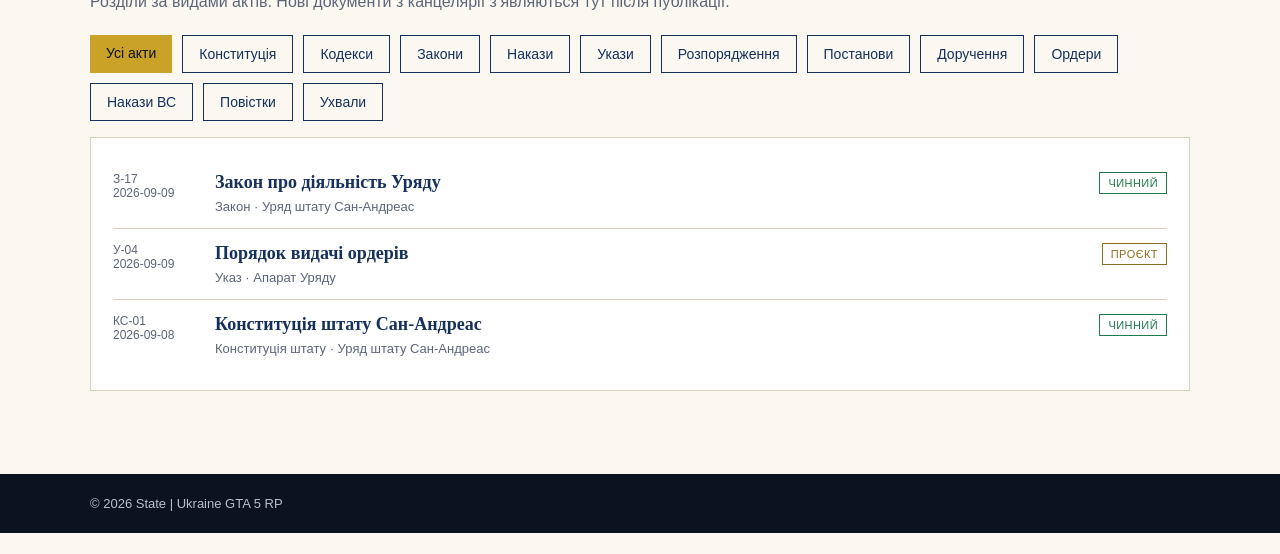
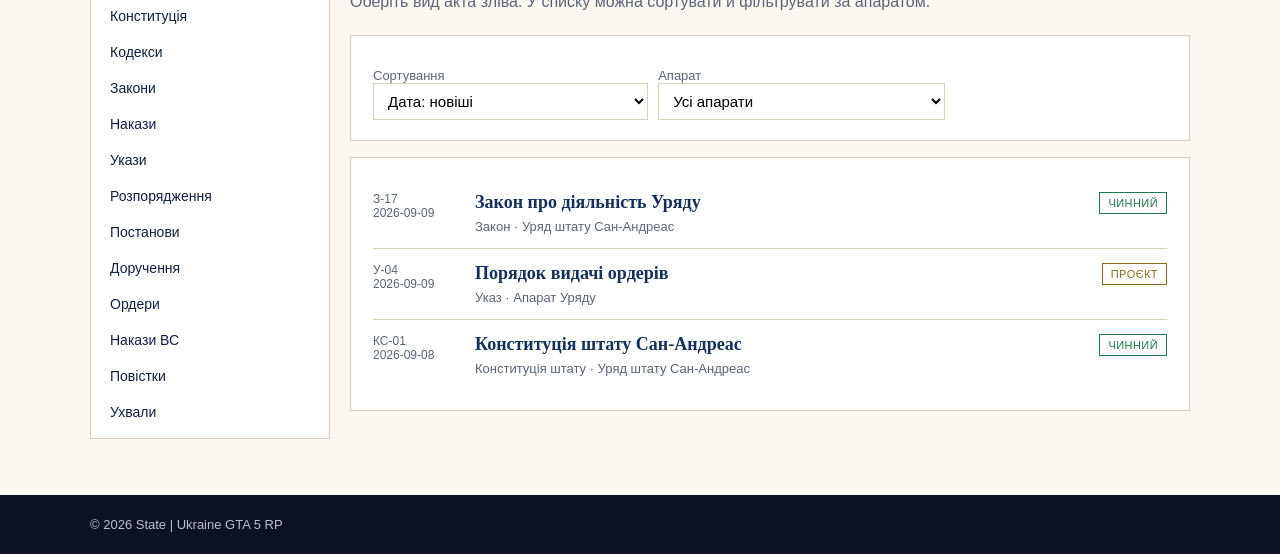
Before and after one commit to AGeHt-ua/state, a plain HTML site: page frontend/acts/index.html in a window 1280 px wide. Shown: the part 267-821 px from the top of the page. Before the commit the page ends 800 px from the top, so only its background shows below. Drawn offline with Linux system fonts and the light colour scheme.

Commit message:
Update index.html

```diff
--- a/frontend/acts/index.html
+++ b/frontend/acts/index.html
@@ -17,37 +17,71 @@
           <p>Законодавство і органи влади штату</p>
         </div>
       </a>
-      <form class="search" id="site-search">
-        <input name="q" type="search" placeholder="Пошук за назвою або номером акта" />
-        <button type="submit">Знайти</button>
-      </form>
     </div>
   </header>
   <nav class="nav">
     <div class="nav-inner">
       <a href="../">Головна</a>
-      <a href="../acts/">Законодавча база</a>
+      <a href="./">Законодавча база</a>
       <a href="../structure/">Органи влади</a>
       <a href="../login/">Кабінет</a>
     </div>
   </nav>
   <main class="wrap">
     <div class="crumbs"><a href="../">Головна</a> / Законодавча база</div>
-    <h2 class="page-title">Законодавча база</h2>
-    <p class="lead">Розділи за видами актів. Нові документи з канцелярії з’являються тут після публікації.</p>
-    <p id="sec-nav" class="form-actions" style="margin-bottom:16px"></p>
-    <section class="card" id="acts-list"></section>
+    <div class="cabinet-layout">
+      <aside class="side-nav" id="sec-nav"></aside>
+      <div>
+        <h2 class="page-title" style="margin-top:0">Законодавча база</h2>
+        <p class="lead">Оберіть вид акта зліва. У списку можна сортувати й фільтрувати за апаратом.</p>
+        <section class="card" style="margin-bottom:16px">
+          <form id="sort-form" class="form-actions" style="align-items:center">
+            <label class="muted">Сортування
+              <select name="sort" style="min-width:200px">
+                <option value="date-desc">Дата: новіші</option>
+                <option value="date-asc">Дата: старіші</option>
+                <option value="title">Назва</option>
+                <option value="type">Вид акта</option>
+                <option value="office">Апарат управління</option>
+              </select>
+            </label>
+            <label class="muted">Апарат
+              <select name="office" style="min-width:240px">
+                <option value="all">Усі апарати</option>
+                <option value="governor">Кабінет Губернатора</option>
+                <option value="directors">Кабінет Директорів</option>
+                <option value="prosecutor">Кабінет Прокуратури</option>
+                <option value="court">Кабінет Судової влади</option>
+              </select>
+            </label>
+          </form>
+        </section>
+        <section class="card" id="acts-list"></section>
+      </div>
+    </div>
   </main>
   <footer class="footer"><div class="footer-inner"><span>© 2026 State | Ukraine GTA 5 RP</span></div></footer>
   <script src="../assets/accounts.js"></script>
   <script src="../assets/app.js"></script>
   <script src="../assets/store.js"></script>
   <script>
+    const params = new URLSearchParams(location.search);
+    const cur = params.get("type") || "all";
     const nav = document.getElementById("sec-nav");
-    const cur = new URLSearchParams(location.search).get("type") || "all";
-    nav.innerHTML = ACT_SECTIONS.map((s) =>
-      `<a class="btn ${s.key===cur?"gold":"ghost"}" href="?type=${encodeURIComponent(s.key)}">${s.label}</a>`
-    ).join("");
+    nav.innerHTML = ACT_SECTIONS.map((s) => {
+      const p = new URLSearchParams(params);
+      p.set("type", s.key);
+      return `<a class="${s.key===cur?"active":""}" href="?${p.toString()}">${s.label}</a>`;
+    }).join("");
+    const form = document.getElementById("sort-form");
+    form.sort.value = params.get("sort") || "date-desc";
+    form.office.value = params.get("office") || "all";
+    form.addEventListener("change", () => {
+      const p = new URLSearchParams(location.search);
+      p.set("sort", form.sort.value);
+      p.set("office", form.office.value);
+      location.search = p.toString();
+    });
   </script>
 </body>
 </html>
```
